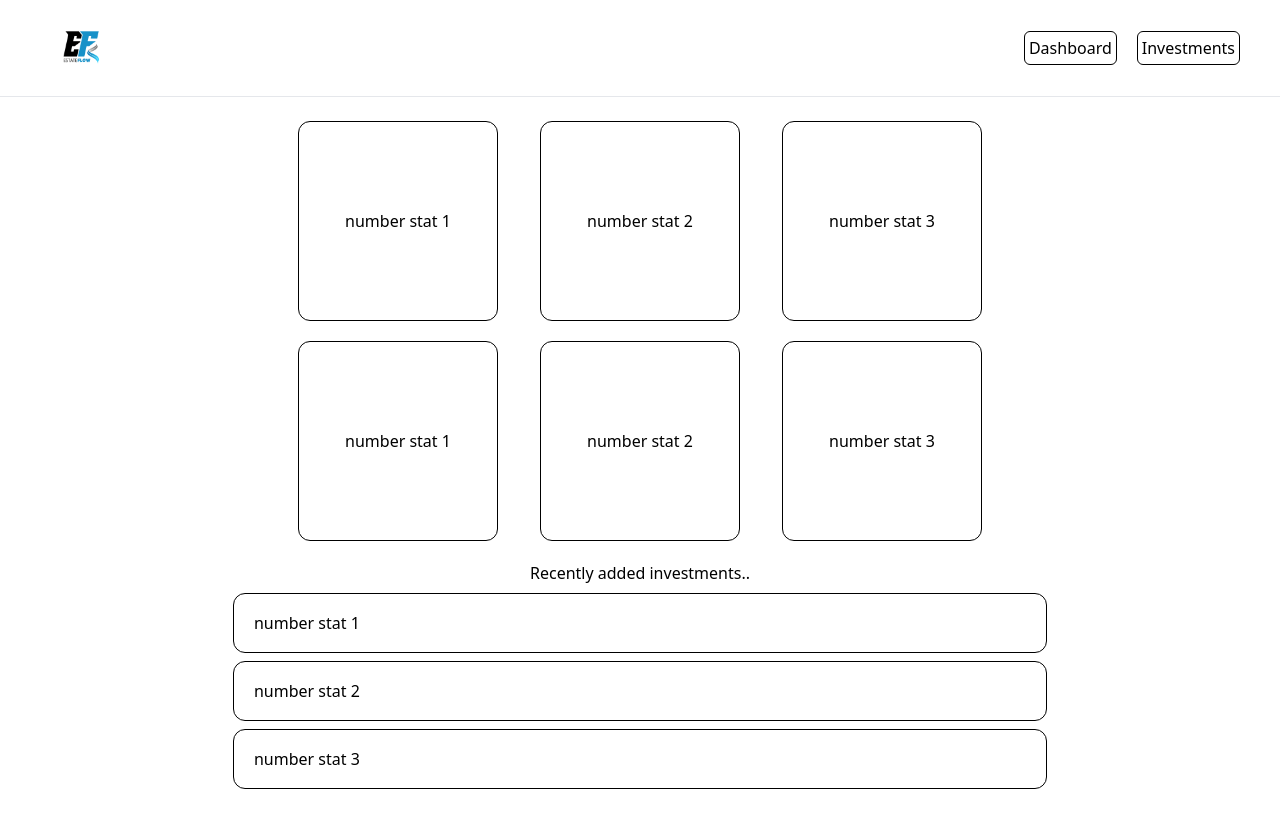
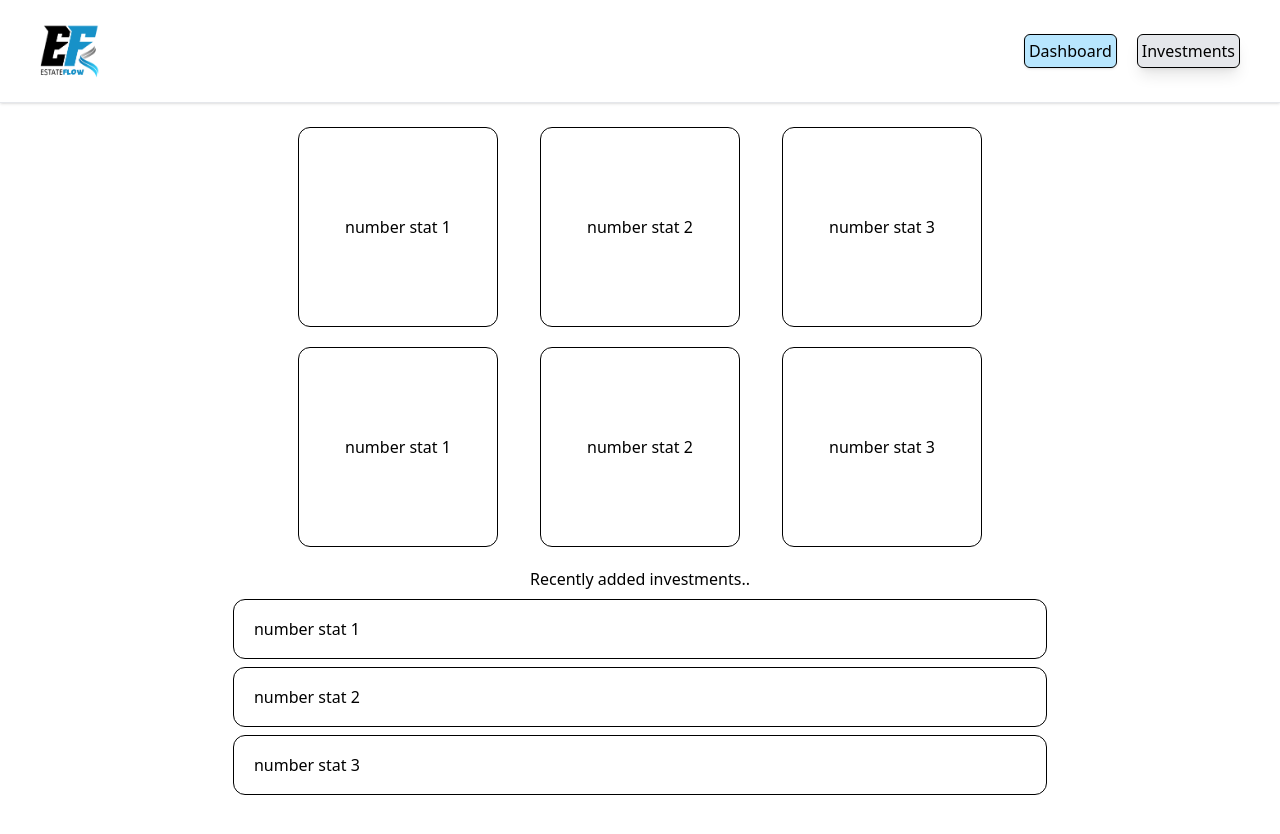
Before and after one commit to ronaldkwan93/client-investment-tracker, a React (Vite) app: page / in a window 1280 px wide. Shown: the top 834 px of the page. Built offline with nearby package versions, Linux system fonts and the light colour scheme.

Commit message:
updated navbar with routing

```diff
--- a/src/components/NavBar/NavBar.tsx
+++ b/src/components/NavBar/NavBar.tsx
@@ -1,14 +1,28 @@
+import { useNavigate } from "react-router-dom";
 import logo from "../../assets/logo.png";
 
 const NavBar = () => {
+  let navigate = useNavigate();
   return (
-    <div className="flex justify-between px-10 py-2 border-b border-gray-200">
+    <div className="flex justify-between px-10 py-6 border-b border-gray-200 select-none shadow-sm">
       <div>
-        <img className="w-20" src={logo} alt="logo" />
+        <img className="w-15" src={logo} alt="logo" />
       </div>
       <div className="flex gap-5 items-center ">
-        <ul className="border p-1 rounded-md">Dashboard</ul>
-        <ul className="border p-1 rounded-md">Investments</ul>
+        <ul
+          className="border p-1 shadow-sm rounded-md cursor-pointer transform transition-transform duration-200
+               hover:-translate-y-1 bg-sky-200"
+          onClick={() => navigate("/")}
+        >
+          Dashboard
+        </ul>
+        <ul
+          className="border p-1 rounded-md cursor-pointer transform transition-transform duration-200
+               hover:-translate-y-1 bg-gray-200 shadow-lg"
+          onClick={() => navigate("/investments")}
+        >
+          Investments
+        </ul>
       </div>
     </div>
   );
```
Also changed, not shown: src/assets/logo.png.
